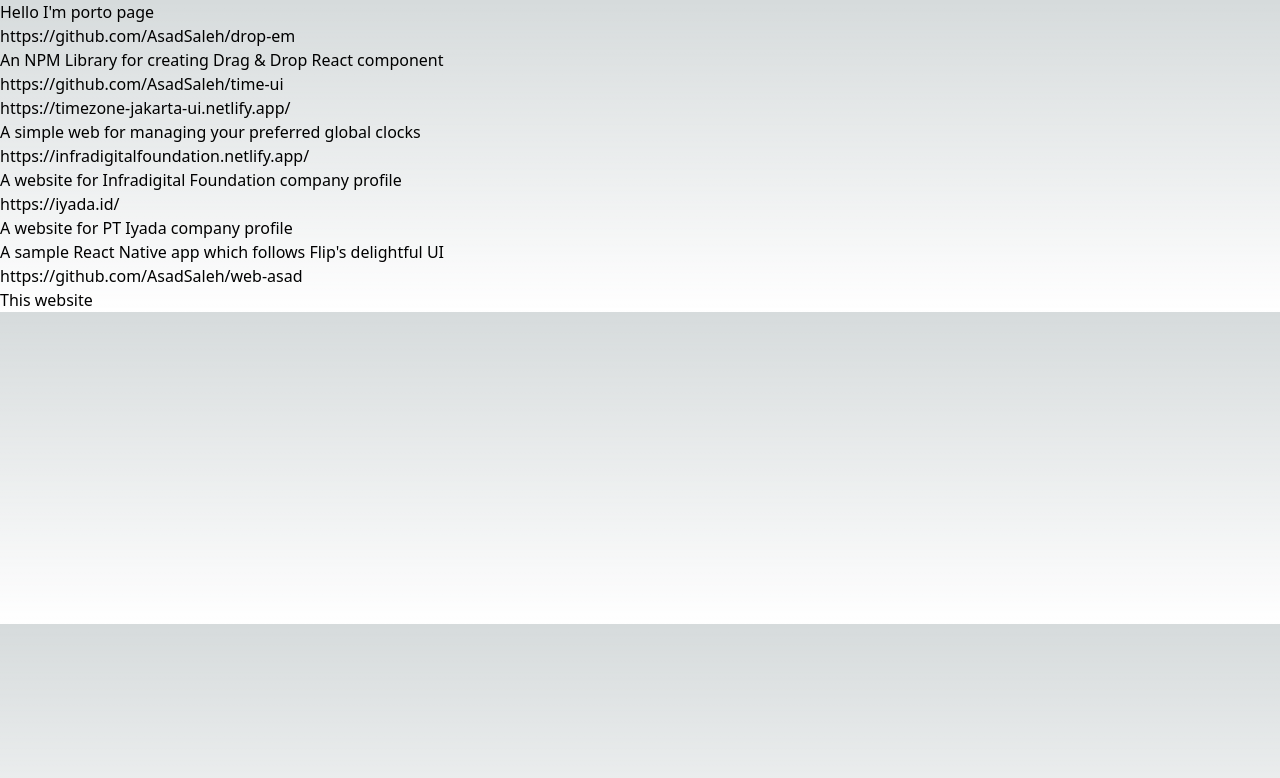
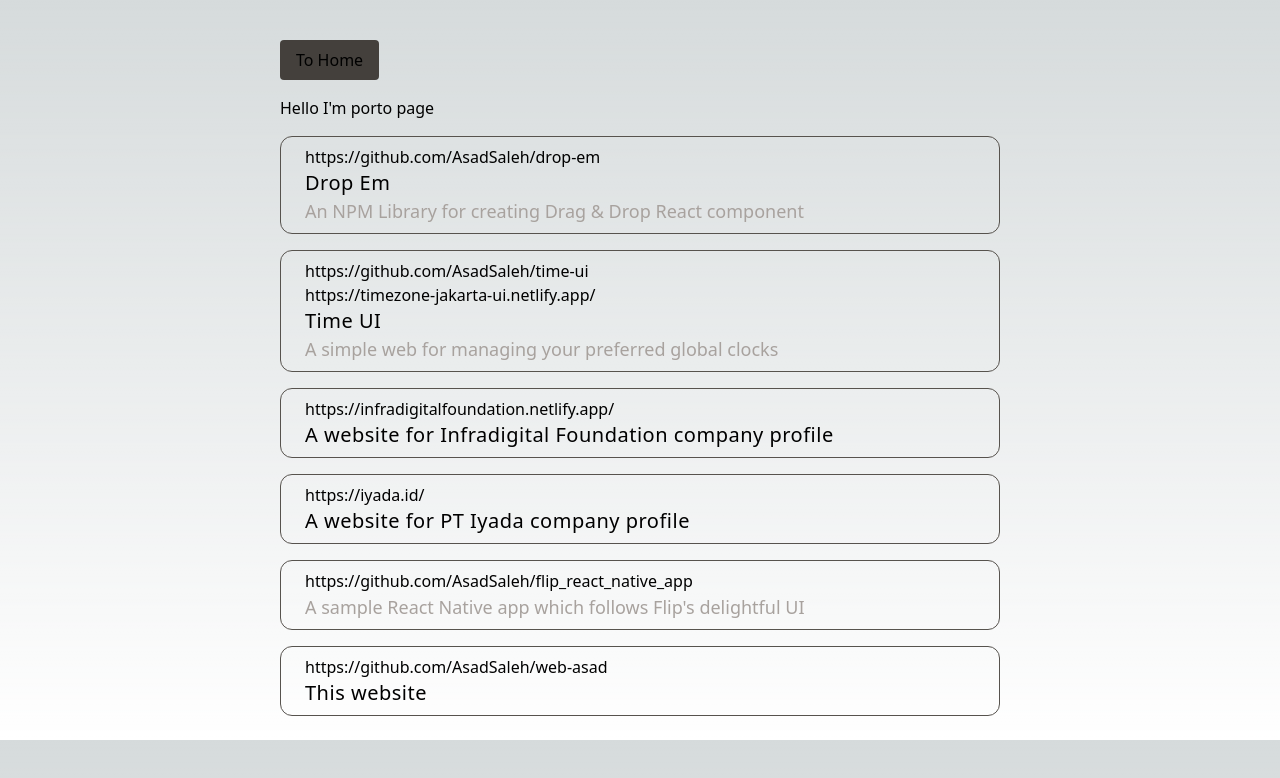
Before and after one commit to AsadSaleh/web-asad, a Next.js app: page /porto in a window 1280 px wide. Shown: the top 778 px of the page. Built offline with nearby package versions, Linux system fonts and the light colour scheme.

Commit message:
feat: create porto page

```diff
--- a/src/pages/porto.tsx
+++ b/src/pages/porto.tsx
@@ -1,38 +1,63 @@
+import Link from "next/link";
+
 export default function Porto() {
   return (
-    <div>
+    <main className="mx-auto max-w-3xl p-6">
+      <div className="flex">
+        <Link
+          href="/"
+          className="my-4 px-4 py-2 rounded hover:bg-stone-400 bg-stone-700 transition"
+        >
+          To Home
+        </Link>
+      </div>
+
+      <div className="flex flex-col gap-4">
         <h1>Hello I&apos;m porto page</h1>
 
-      <div>
+        <div className="px-6 py-2 border-stone-600 rounded-xl border">
           <p>https://github.com/AsadSaleh/drop-em</p>
-        <p>An NPM Library for creating Drag & Drop React component</p>
+          <p className="text-xl tracking-wide">Drop Em</p>
+          <p className="text-lg text-stone-400">
+            An NPM Library for creating Drag & Drop React component
+          </p>
         </div>
 
-      <div>
+        <div className="px-6 py-2 border-stone-600 rounded-xl border">
           <p>https://github.com/AsadSaleh/time-ui</p>
           <p>https://timezone-jakarta-ui.netlify.app/</p>
-        <p>A simple web for managing your preferred global clocks</p>
+          <p className="text-xl tracking-wide">Time UI</p>
+          <p className="text-lg text-stone-400">
+            A simple web for managing your preferred global clocks
+          </p>
         </div>
 
-      <div>
+        <div className="px-6 py-2 border-stone-600 rounded-xl border">
           <p>https://infradigitalfoundation.netlify.app/</p>
-        <p>A website for Infradigital Foundation company profile</p>
+          <p className="text-xl tracking-wide">
+            A website for Infradigital Foundation company profile
+          </p>
         </div>
 
-      <div>
+        <div className="px-6 py-2 border-stone-600 rounded-xl border">
           <p>https://iyada.id/</p>
-        <p>A website for PT Iyada company profile</p>
+          <p className="text-xl tracking-wide">
+            A website for PT Iyada company profile
+          </p>
         </div>
 
-      <div>
-        <p></p>
-        <p>A sample React Native app which follows Flip&apos;s delightful UI</p>
+        <div className="px-6 py-2 border-stone-600 rounded-xl border">
+          <p>https://github.com/AsadSaleh/flip_react_native_app</p>
+          <p className="text-lg text-stone-400">
+            A sample React Native app which follows Flip&apos;s delightful UI
+          </p>
         </div>
 
-      <div>
+        <div className="px-6 py-2 border-stone-600 rounded-xl border">
           <p>https://github.com/AsadSaleh/web-asad</p>
-        <p>This website</p>
+          <p className="text-xl tracking-wide">This website</p>
         </div>
       </div>
+    </main>
   );
 }
```
Lines whose indentation alone changed are shown as unchanged.
